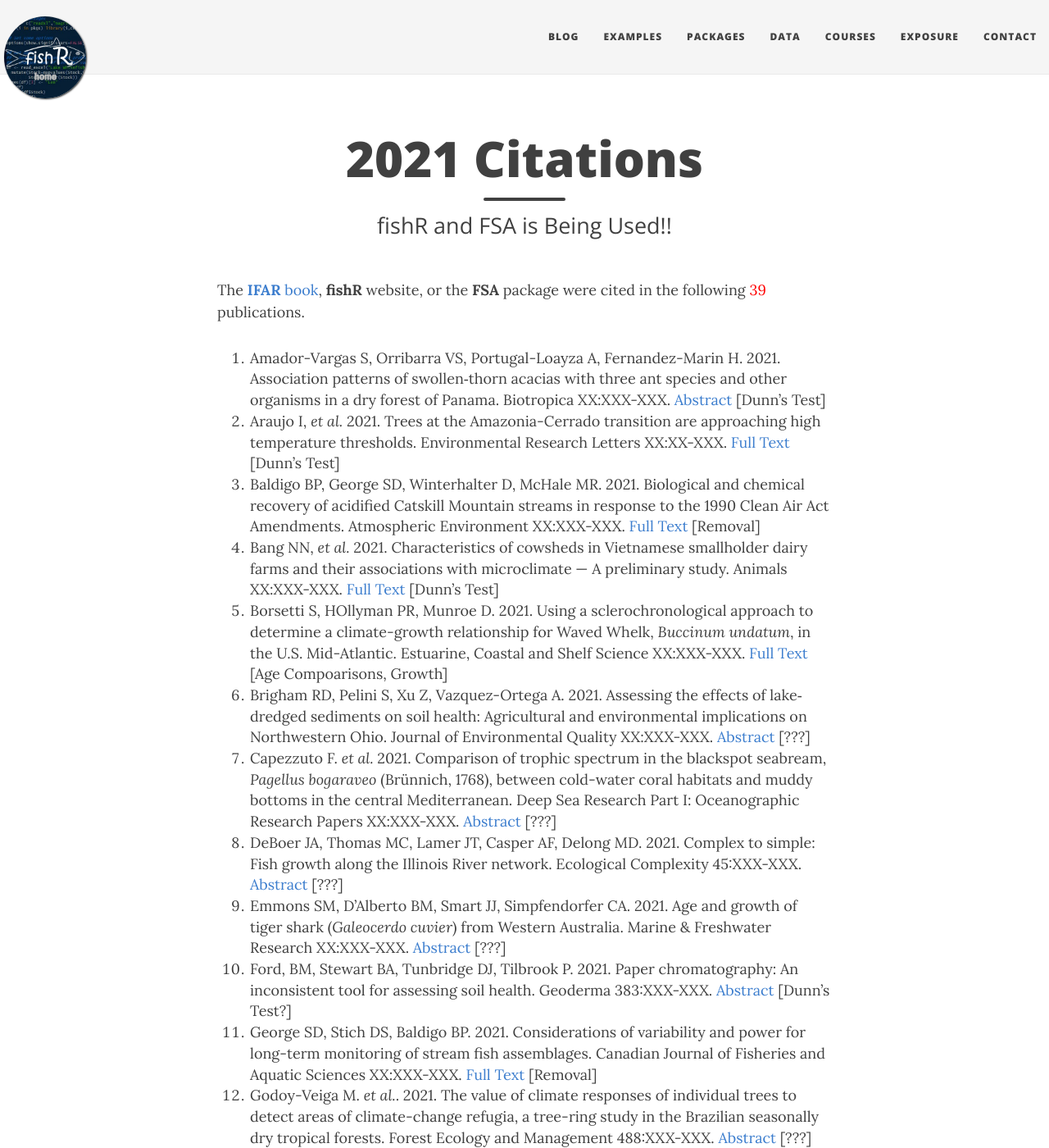
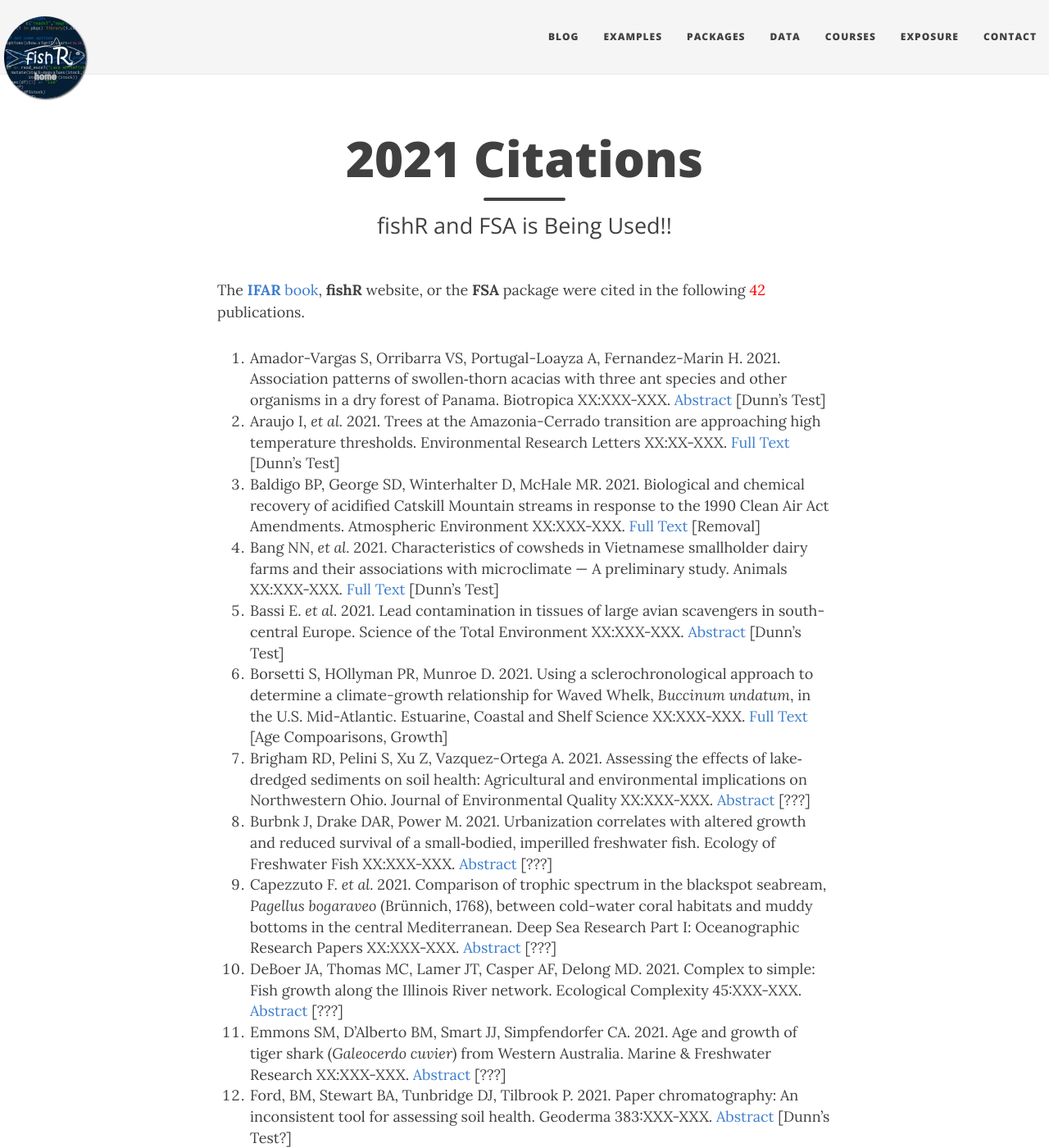
Before and after one commit to droglenc/fishR, a Jekyll site: the page built from exposure/exposure-citations21.md, in a window 1280 px wide and 1400 px high. Shown: the whole window at 82% size. Built offline with Jekyll 4.4.1, drawn with Linux system fonts in a browser that asks for light colours; nearby versions of some CDN libraries; some of the changed text lies outside the part shown.

Commit message:
Update exposure-citations21.md

```diff
--- a/exposure/exposure-citations21.md
+++ b/exposure/exposure-citations21.md
@@ -5,14 +5,16 @@ subtitle: fishR and FSA is Being Used!!
 css: "/css/exposure-citation.css"
 ---
 
-The [**IFAR** book](http://derekogle.com/IFAR/), **fishR** website, or the **FSA** package were cited in the following <span id="contact-div">39</span> publications.
+The [**IFAR** book](http://derekogle.com/IFAR/), **fishR** website, or the **FSA** package were cited in the following <span id="contact-div">42</span> publications.
 
 1. Amador-Vargas S, Orribarra VS, Portugal-Loayza A, Fernandez-Marin H. 2021. Association patterns of swollen‐thorn acacias with three ant species and other organisms in a dry forest of Panama. Biotropica XX:XXX-XXX. [Abstract](https://onlinelibrary.wiley.com/doi/abs/10.1111/btp.12899) [Dunn's Test]
 1. Araujo I, *et al.* 2021. Trees at the Amazonia-Cerrado transition are approaching high temperature thresholds. Environmental Research Letters XX:XX-XXX. [Full Text](https://iopscience.iop.org/article/10.1088/1748-9326/abe3b9/pdf) [Dunn's Test]
 1. Baldigo BP, George SD, Winterhalter D, McHale MR. 2021. Biological and chemical recovery of acidified Catskill Mountain streams in response to the 1990 Clean Air Act Amendments. Atmospheric Environment XX:XXX-XXX. [Full Text](https://www.sciencedirect.com/science/article/pii/S1352231021000534) [Removal]
 1. Bang NN, *et al.* 2021. Characteristics of cowsheds in Vietnamese smallholder dairy farms and their associations with microclimate — A preliminary study. Animals XX:XXX-XXX. [Full Text](http://scholar.google.com/scholar_url?url=https://www.mdpi.com/2076-2615/11/2/351/pdf&hl=en&sa=X&d=14185453621720314043&ei=xpkdYNzAIePKsQKYw5m4DA&scisig=AAGBfm2BeVTkYeiag3lbkjm4ry8B64WCMQ&nossl=1&oi=scholaralrt&html=) [Dunn's Test]
+1. Bassi E. *et al.* 2021. Lead contamination in tissues of large avian scavengers in south-central Europe. Science of the Total Environment XX:XXX-XXX. [Abstract](https://www.sciencedirect.com/science/article/abs/pii/S0048969721011979) [Dunn's Test]
 1. Borsetti S, HOllyman PR, Munroe D. 2021. Using a sclerochronological approach to determine a climate-growth relationship for Waved Whelk, *Buccinum undatum*, in the U.S. Mid-Atlantic. Estuarine, Coastal and Shelf Science XX:XXX-XXX. [Full Text](https://www.sciencedirect.com/science/article/pii/S0272771421000913) [Age Compoarisons, Growth]
 1. Brigham RD, Pelini S, Xu Z, Vazquez-Ortega A. 2021. Assessing the effects of lake‐dredged sediments on soil health: Agricultural and environmental implications on Northwestern Ohio. Journal of Environmental Quality XX:XXX-XXX. [Abstract](https://acsess.onlinelibrary.wiley.com/doi/abs/10.1002/jeq2.20199) [???]
+1. Burbnk J, Drake DAR, Power M. 2021. Urbanization correlates with altered growth and reduced survival of a small‐bodied, imperilled freshwater fish. Ecology of Freshwater Fish XX:XXX-XXX. [Abstract](https://onlinelibrary.wiley.com/doi/abs/10.1111/eff.12598) [???]
 1. Capezzuto F. *et al.* 2021. Comparison of trophic spectrum in the blackspot seabream, *Pagellus bogaraveo* (Brünnich, 1768), between cold-water coral habitats and muddy bottoms in the central Mediterranean. Deep Sea Research Part I: Oceanographic Research Papers XX:XXX-XXX. [Abstract](https://www.sciencedirect.com/science/article/pii/S0967063721000133) [???]
 1. DeBoer JA, Thomas MC, Lamer JT, Casper AF, Delong MD. 2021. Complex to simple: Fish growth along the Illinois River network. Ecological Complexity 45:XXX-XXX. [Abstract](https://www.sciencedirect.com/science/article/pii/S1476945X20301719) [???]
 1. Emmons SM, D'Alberto BM, Smart JJ, Simpfendorfer CA. 2021. Age and growth of tiger shark (*Galeocerdo cuvier*) from Western Australia. Marine & Freshwater Research XX:XXX-XXX. [Abstract](https://www.publish.csiro.au/MF/MF20291) [???]
@@ -33,6 +35,7 @@ The [**IFAR** book](http://derekogle.com/IFAR/), **fishR** website, or the **FSA
 1. Radford DS, Lackmann AR, Moody-Carpenter CJ, Colombo RE. 2021. Comparison of four hard structures including otoliths for estimating age in Blue Suckers *Cycleptus elongauts*. Transactions of the American Fisheries Society XX:XXX-XXX. [Abstract](https://afspubs.onlinelibrary.wiley.com/doi/abs/10.1002/tafs.10303) [???]
 1. Rawls KD, *et al.* 2021. Predicting changes in renal metabolism after compound exposure with a genome-scale metabolic model. Toxicology and Applied Pharmacology XX:XXX-XXX. [Abstract](https://www.sciencedirect.com/science/article/abs/pii/S0041008X20305123) [???]
 1. Rodman KC, Andrus RA, Veblen TT, Hart SJ. 2021. Disturbance detection in landsat time series is influenced by tree mortality agent and severity, not by prior disturbance. Remote Sensing of Environment 254:XXX-XXX. [Abstract](https://www.sciencedirect.com/science/article/abs/pii/S0034425720306179) [???]
+1. Rodriques AC, *et al.* 2021. Adjustments in population and reproductive dynamics of native and non-native congeneric species during 26 years after invasion. Neotropical Ichthyology 19:XXX-XXX. [Full Text](https://www.scielo.br/scielo.php?pid=S1679-62252021000100202&script=sci_arttext) [Mortality]
 1. Rodriquez-Garcia C, *et al.* 2021. First records and presence over time of the cubozoan *Carybdea marsupialis* (Linnaeus, 1758) on the southwestern Spanish coast (Northeast Atlantic). Regional Studies in Marine Science XX:XXX-XXX. [Abstract](https://www.sciencedirect.com/science/article/abs/pii/S2352485521001043) [???]
 1. Rummey RHM, Preston MD, Jones T, Basiliko N, Gunn J. 2021. Soil amendment improves carbon sequestration by trees on severely damaged acid and metal impacted landscape, but total storage remains low. Forest Ecology and Management 483:XXX-XXX. [Abstract](https://www.sciencedirect.com/science/article/abs/pii/S0378112720316650) [???]
 1. Saak AE, Wang T, Xu Z, Kolady D, Ulrich-Schad JD, Clay D. 2021. Duration of usage and farmer reported benefits of conservation tillage. Journal of Soil and Water Conservation January 76:65-75. [Abstract](https://www.jswconline.org/content/76/1/65.abstract) [???]
```
